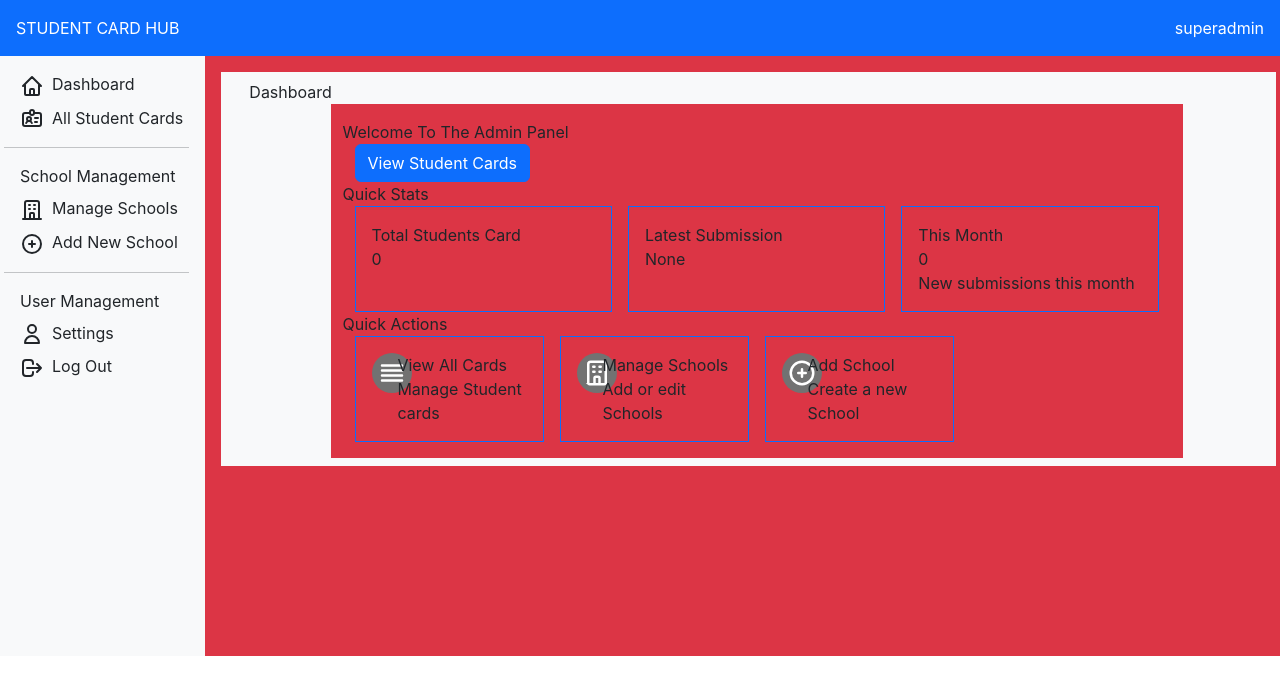
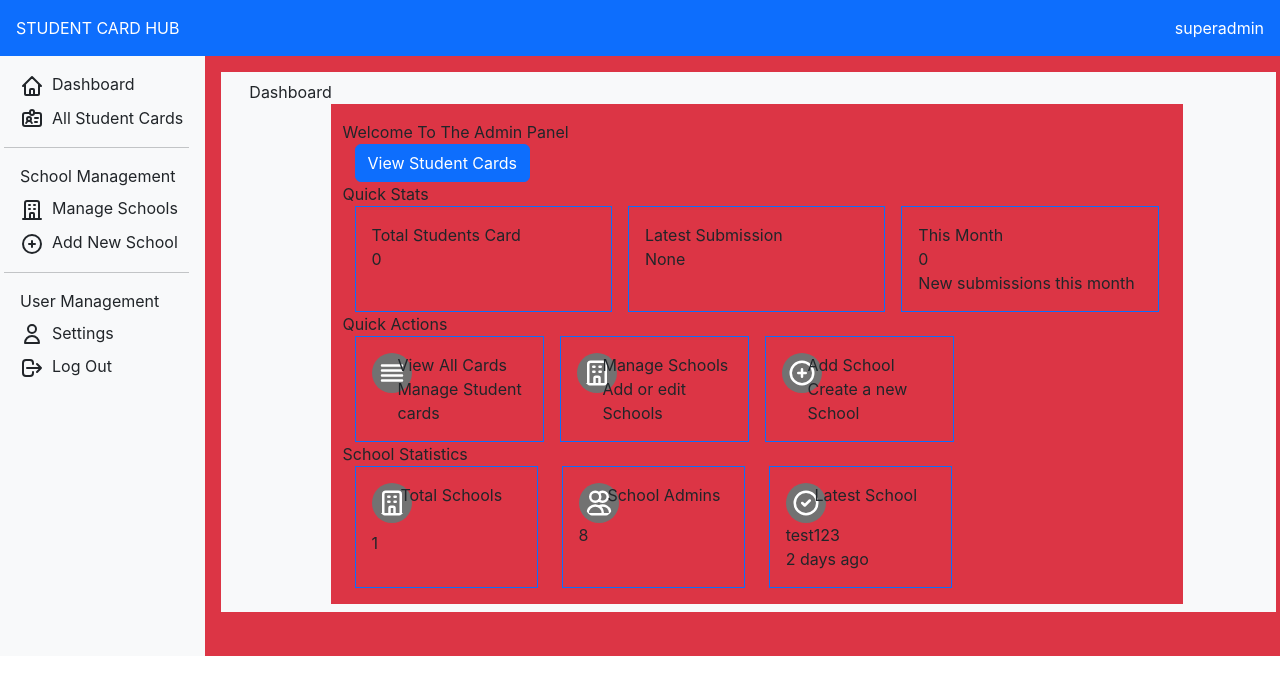
Before and after one commit to itshardlight/student_idcard_react, a React (Create React App) app: page / in a window 1280 px wide. Shown: the top 694 px of the page. Built offline with nearby package versions, Linux system fonts and the light colour scheme.

Commit message:
layout complete

```diff
--- a/src/mysrc/Dashboard.js
+++ b/src/mysrc/Dashboard.js
@@ -202,9 +202,22 @@ function Dashboard() {
 
                     <div className="col-3">
                       <div className="border border-primary p-3 h-100 d-flex">
-                        <div className="col-2"><svg xmlns="http://www.w3.org/2000/svg" class="h-6 w-6 text-white icon2" fill="none" viewBox="0 0 24 24" stroke="currentColor">
-                                            <path stroke-linecap="round" stroke-linejoin="round" stroke-width="2" d="M19 21V5a2 2 0 00-2-2H7a2 2 0 00-2 2v16m14 0h2m-2 0h-5m-9 0H3m2 0h5M9 7h1m-1 4h1m4-4h1m-1 4h1m-5 10v-5a1 1 0 011-1h2a1 1 0 011 1v5m-4 0h4"></path>
-                                        </svg></div>
+                        <div className="col-2">
+                          <svg
+                            xmlns="http://www.w3.org/2000/svg"
+                            class="h-6 w-6 text-white icon2"
+                            fill="none"
+                            viewBox="0 0 24 24"
+                            stroke="currentColor"
+                          >
+                            <path
+                              stroke-linecap="round"
+                              stroke-linejoin="round"
+                              stroke-width="2"
+                              d="M19 21V5a2 2 0 00-2-2H7a2 2 0 00-2 2v16m14 0h2m-2 0h-5m-9 0H3m2 0h5M9 7h1m-1 4h1m4-4h1m-1 4h1m-5 10v-5a1 1 0 011-1h2a1 1 0 011 1v5m-4 0h4"
+                            ></path>
+                          </svg>
+                        </div>
                         <div className="col">
                           <div>Manage Schools</div>
                           <div>Add or edit Schools</div>
@@ -214,9 +227,22 @@ function Dashboard() {
 
                     <div className="col-3">
                       <div className="border border-primary p-3 h-100 d-flex ">
-                        <div className="col-2"><svg xmlns="http://www.w3.org/2000/svg" class="h-6 w-6 text-white icon2" fill="none" viewBox="0 0 24 24" stroke="currentColor">
-                                            <path stroke-linecap="round" stroke-linejoin="round" stroke-width="2" d="M12 9v3m0 0v3m0-3h3m-3 0H9m12 0a9 9 0 11-18 0 9 9 0 0118 0z"></path>
-                                        </svg></div>
+                        <div className="col-2">
+                          <svg
+                            xmlns="http://www.w3.org/2000/svg"
+                            class="h-6 w-6 text-white icon2"
+                            fill="none"
+                            viewBox="0 0 24 24"
+                            stroke="currentColor"
+                          >
+                            <path
+                              stroke-linecap="round"
+                              stroke-linejoin="round"
+                              stroke-width="2"
+                              d="M12 9v3m0 0v3m0-3h3m-3 0H9m12 0a9 9 0 11-18 0 9 9 0 0118 0z"
+                            ></path>
+                          </svg>
+                        </div>
                         <div className="col">
                           <div>Add School</div>
                           <div>Create a new School</div>
@@ -225,7 +251,77 @@ function Dashboard() {
                     </div>
                   </div>
                 </div>
-
+                <div className="container">
+                  <div className="row"> School Statistics</div>
+                  <div className="row ">
+                    <div className="col-3">
+                      <div className="border border-primary p-3 h-100 d-flex flex-column ">
+                        <div className="row">
+                          <div className="col-2">
+                            <svg
+                              xmlns="http://www.w3.org/2000/svg"
+                              className="icon2 text-white mb-2"
+                              fill="none"
+                              viewBox="0 0 24 24"
+                              stroke="currentColor"
+                              strokeWidth={2}
+                              strokeLinecap="round"
+                              strokeLinejoin="round"
+                              width={40}
+                              height={40}
+                            >
+                              <path d="M19 21V5a2 2 0 00-2-2H7a2 2 0 00-2 2v16m14 0h2m-2 0h-5m-9 0H3m2 0h5M9 7h1m-1 4h1m4-4h1m-1 4h1m-5 10v-5a1 1 0 011-1h2a1 1 0 011 1v5m-4 0h4" />
+                            </svg>
+                          </div>
+                          <div className="col-10">
+                            {" "}
+                            <div>Total Schools</div>
+                          </div>
+                        </div>
+                        <div className="row">
+                          <div>1</div>
+                        </div>
+                      </div>
+                    </div>
+                     <div className="col-3">
+                      <div className="border border-primary p-3 h-100 d-flex flex-column ">
+                        <div className="row">
+                          <div className="col-2">
+                           <svg xmlns="http://www.w3.org/2000/svg" class="h-6 w-6 text-amber-500 icon2" fill="none" viewBox="0 0 24 24" stroke="white">
+                                            <path stroke-linecap="round" stroke-linejoin="round" stroke-width="2" d="M12 4.354a4 4 0 110 5.292M15 21H3v-1a6 6 0 0112 0v1zm0 0h6v-1a6 6 0 00-9-5.197M13 7a4 4 0 11-8 0 4 4 0 018 0z"></path>
+                                        </svg>
+                          </div>
+                          <div className="col-10">
+                            {" "}
+                            <div>School Admins</div>
+                          </div>
+                        </div>
+                        <div className="row">
+                          <div>8</div>
+                        </div>
+                      </div>
+                    </div>
+                      <div className="col-3">
+                      <div className="border border-primary p-3 h-100 d-flex flex-column ">
+                        <div className="row">
+                          <div className="col-2">
+                           <svg xmlns="http://www.w3.org/2000/svg" class="h-6 w-6 text-pink-500 icon2" fill="none" viewBox="0 0 24 24" stroke="white">
+                                            <path stroke-linecap="round" stroke-linejoin="round" stroke-width="2" d="M9 12l2 2 4-4m6 2a9 9 0 11-18 0 9 9 0 0118 0z"></path>
+                                        </svg>
+                          </div>
+                          <div className="col-10">
+                            {" "}
+                            <div>Latest School</div>
+                          </div>
+                        </div>
+                        <div className="row">
+                          <div>test123</div>
+                            <div>2 days ago</div>
+                        </div>
+                      </div>
+                    </div>
+                  </div>
+                </div>
               </div>
             </div>
           </div>
```
